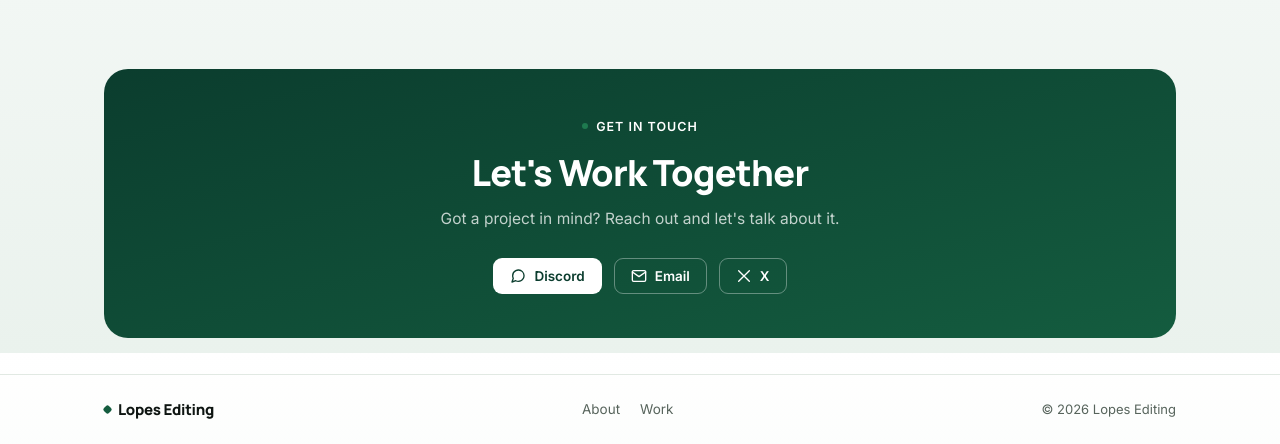
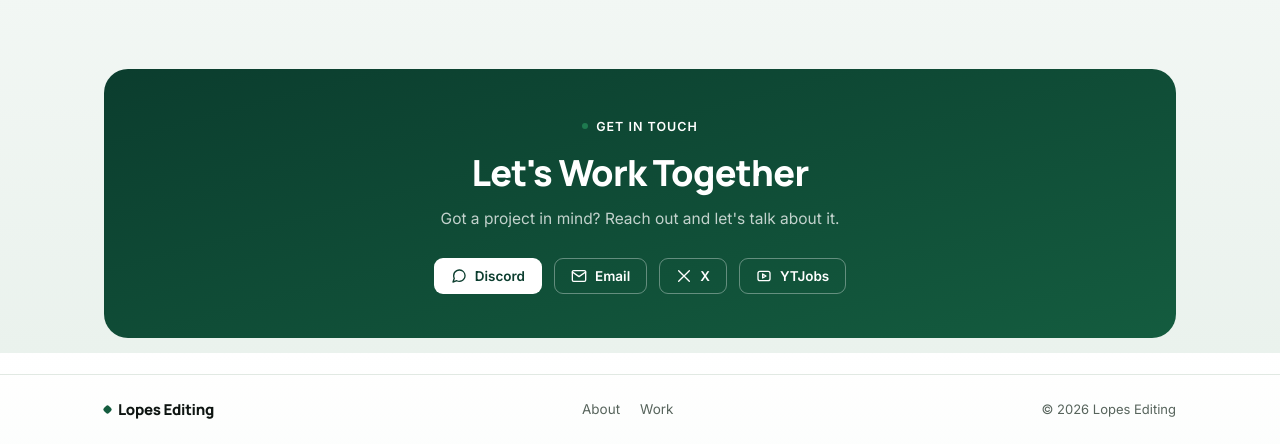
Before and after one commit to lopeseditt/lopeseditt.github.io, a plain HTML site: page index.html in a window 1280 px wide. Shown: the part 2047-2491 px from the top of the page. Drawn offline with Linux system fonts and the light colour scheme.

Commit message:
Update index.html

```diff
--- a/index.html
+++ b/index.html
@@ -356,6 +356,11 @@
             <svg width="16" height="16" viewBox="0 0 24 24" fill="none" stroke="currentColor" stroke-width="2" stroke-linecap="round" stroke-linejoin="round"><path d="M4 4l16 16M20 4L4 20"></path></svg>
             X
           </a>
+          <a href="https://ytjobs.co/talent/profile/590256" class="btn btn-ghost" target="_blank"
+   rel="noopener noreferrer">
+            <svg width="16" height="16" viewBox="0 0 24 24" fill="none" stroke="currentColor" stroke-width="2" stroke-linecap="round" stroke-linejoin="round"><rect x="3" y="5" width="18" height="14" rx="3"></rect><path d="M10 9l5 3-5 3z"></path></svg>
+            YTJobs
+          </a>
         </div>
       </div>
     </div>
```
